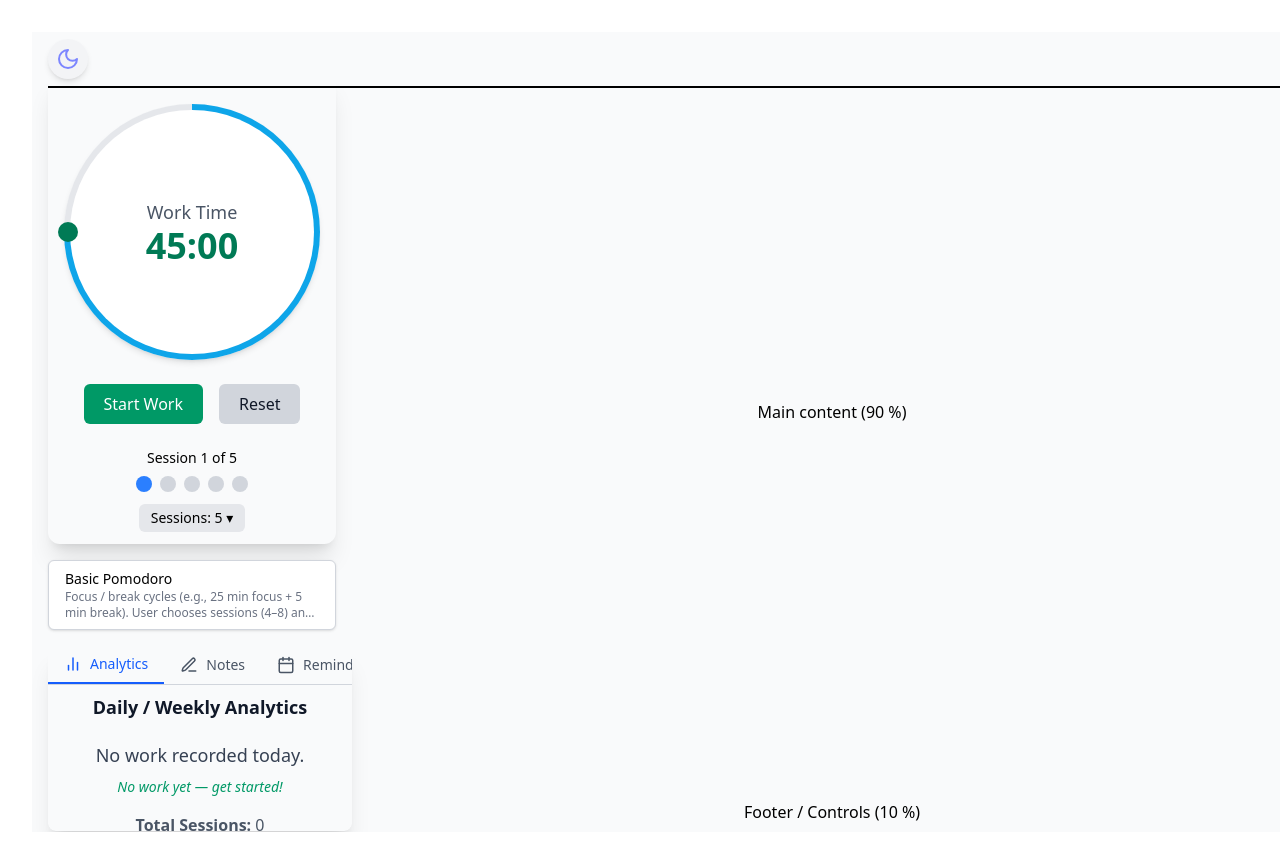
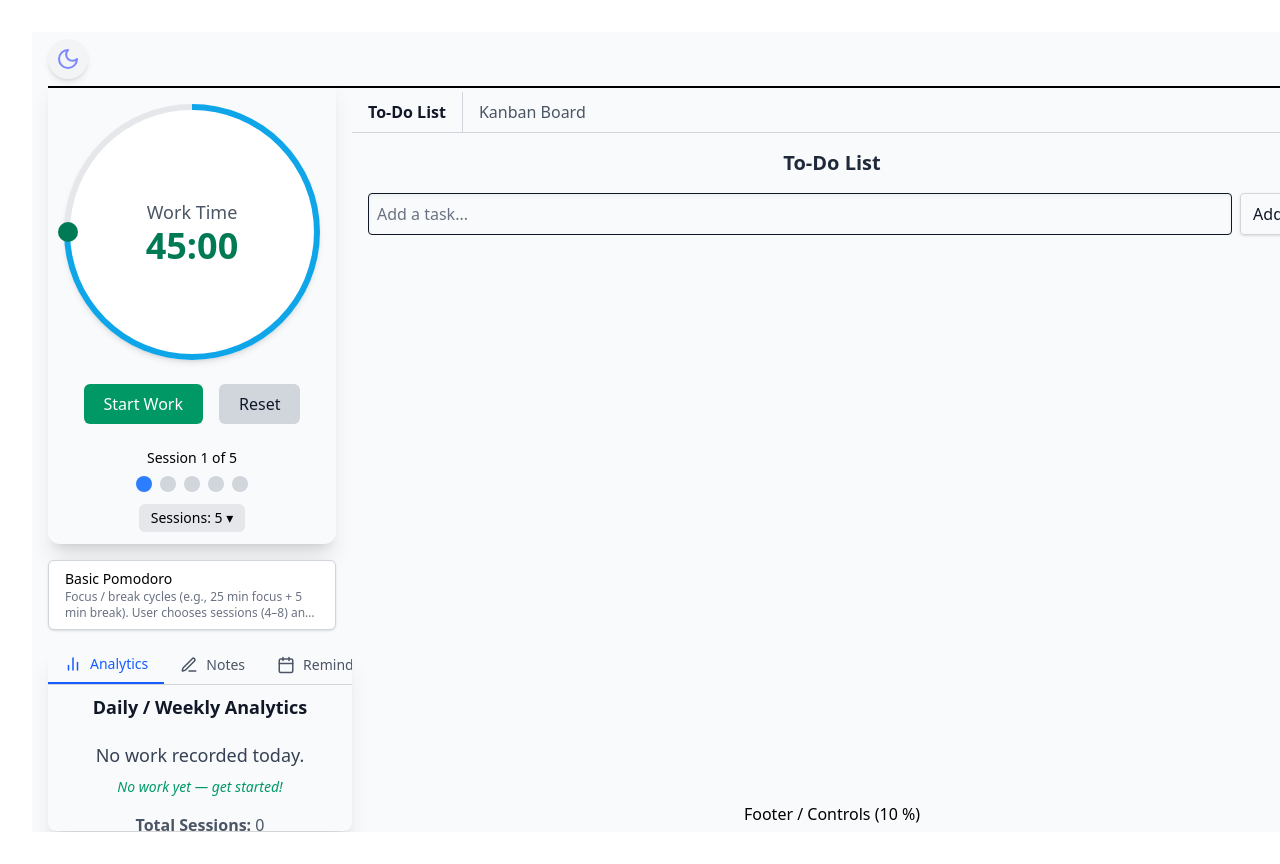
Before and after one commit to UmutAkturk14/study-timer, a React (Vite) app: page / in a window 1280 px wide. Shown: the top 864 px of the page. Built offline with nearby package versions, Linux system fonts and the light colour scheme.

Commit message:
Added todo and kanban

```diff
--- a/package.json
+++ b/package.json
@@ -16,7 +16,8 @@
     "lucide-react": "^0.511.0",
     "react": "^19.1.0",
     "react-dom": "^19.1.0",
-    "tailwindcss": "^4.1.7"
+    "tailwindcss": "^4.1.7",
+    "uuid": "^11.1.0"
   },
   "devDependencies": {
     "@eslint/js": "^9.25.0",
--- a/src/components/page/Page.tsx
+++ b/src/components/page/Page.tsx
@@ -4,6 +4,7 @@ import TimerPanel from "../timer/TimerPanel";
 import TodoPanel from "../todo/TodoPanel";
 import MusicBar from "../musicBar/MusicBar";
 import BottomLeftTabs from "../bottomLeftBar/BottomLeftTabs";
+import TaskPanel from "../todo/TaskProvider";
 
 const Page = () => {
   const [sessionVersion, setSessionVersion] = useState(0);
@@ -23,8 +24,8 @@ const Page = () => {
         </div>
       </div>
 
-      <div className="w-[75%] flex flex-col">
-        <TodoPanel />
+      <div className="w-[75%] flex flex-col flex-grow mt-15">
+        <TaskPanel />
         <MusicBar />
       </div>
     </div>
--- /dev/null
+++ b/src/components/todo/TaskProvider.tsx
@@ -0,0 +1,193 @@
+import { useState, createContext, useContext, useEffect } from "react";
+import { v4 as uuidv4 } from "uuid";
+
+const TaskContext = createContext();
+
+const TaskProvider = ({ children }) => {
+  const [tasks, setTasks] = useState(() => {
+    const saved = localStorage.getItem("tasks");
+    return saved ? JSON.parse(saved) : [];
+  });
+
+  useEffect(() => {
+    localStorage.setItem("tasks", JSON.stringify(tasks));
+  }, [tasks]);
+
+  const addTask = (text) => {
+    setTasks([...tasks, { id: uuidv4(), text, status: "todo" }]);
+  };
+
+  const updateTaskStatus = (id, status) => {
+    setTasks(
+      tasks.map((task) => (task.id === id ? { ...task, status } : task))
+    );
+  };
+
+  const removeTask = (id) => {
+    setTasks(tasks.filter((task) => task.id !== id));
+  };
+
+  return (
+    <TaskContext.Provider
+      value={{ tasks, addTask, updateTaskStatus, removeTask }}
+    >
+      {children}
+    </TaskContext.Provider>
+  );
+};
+
+const useTasks = () => useContext(TaskContext);
+
+const TodoList = () => {
+  const { tasks, addTask, removeTask, updateTaskStatus } = useTasks();
+  const [input, setInput] = useState("");
+
+  const handleAdd = () => {
+    if (input.trim()) {
+      addTask(input.trim());
+      setInput("");
+    }
+  };
+
+  return (
+    <div className="p-4">
+      <h2 className="text-xl font-semibold text-gray-800 dark:text-gray-100 mb-4">
+        To-Do List
+      </h2>
+      <div className="flex gap-2 mb-4">
+        <input
+          className="flex-1 p-2 border rounded shadow-inner bg-transparent text-gray-900 dark:text-gray-100 placeholder-gray-500 dark:placeholder-gray-400"
+          value={input}
+          onChange={(e) => setInput(e.target.value)}
+          placeholder="Add a task..."
+        />
+        <button
+          onClick={handleAdd}
+          className="px-3 py-2 rounded shadow bg-transparent text-gray-900 dark:text-gray-100 border border-gray-300 dark:border-gray-600 hover:shadow-md"
+        >
+          Add
+        </button>
+      </div>
+      <ul className="space-y-2">
+        {tasks
+          .filter((t) => t.status === "todo")
+          .map((task) => (
+            <li
+              key={task.id}
+              className="flex justify-between items-center p-3 rounded shadow-md bg-transparent border border-gray-200 dark:border-gray-700 text-gray-800 dark:text-gray-100"
+            >
+              <span>{task.text}</span>
+              <div className="flex gap-2">
+                <button
+                  onClick={() => updateTaskStatus(task.id, "in-progress")}
+                  className="text-sm text-blue-600 dark:text-blue-400 hover:underline"
+                >
+                  In Progress
+                </button>
+                <button
+                  onClick={() => removeTask(task.id)}
+                  className="text-sm text-red-600 dark:text-red-400 hover:underline"
+                >
+                  Delete
+                </button>
+              </div>
+            </li>
+          ))}
+      </ul>
+    </div>
+  );
+};
+
+const KanbanBoard = () => {
+  const { tasks, updateTaskStatus } = useTasks();
+  const columns = ["todo", "in-progress", "done"];
+
+  const getTitle = (status) => {
+    switch (status) {
+      case "todo":
+        return "To Do";
+      case "in-progress":
+        return "In Progress";
+      case "done":
+        return "Done";
+    }
+  };
+
+  return (
+    <div className="p-4 grid grid-cols-3 gap-4">
+      {columns.map((status) => (
+        <div
+          key={status}
+          className="rounded border border-gray-300 dark:border-gray-600 p-3 shadow-md bg-transparent"
+        >
+          <h3 className="font-semibold text-gray-900 dark:text-gray-100 mb-2">
+            {getTitle(status)}
+          </h3>
+          <div className="space-y-2">
+            {tasks
+              .filter((t) => t.status === status)
+              .map((task) => (
+                <div
+                  key={task.id}
+                  className="p-2 rounded shadow-md bg-transparent border border-gray-200 dark:border-gray-700 text-gray-800 dark:text-gray-100"
+                >
+                  <p>{task.text}</p>
+                  <div className="flex gap-2 mt-1 text-sm">
+                    {columns
+                      .filter((col) => col !== status)
+                      .map((targetStatus) => (
+                        <button
+                          key={targetStatus}
+                          onClick={() =>
+                            updateTaskStatus(task.id, targetStatus)
+                          }
+                          className="text-blue-600 dark:text-blue-400 hover:underline"
+                        >
+                          {getTitle(targetStatus)}
+                        </button>
+                      ))}
+                  </div>
+                </div>
+              ))}
+          </div>
+        </div>
+      ))}
+    </div>
+  );
+};
+
+const TaskPanel = () => {
+  const [tab, setTab] = useState("todo");
+
+  return (
+    <TaskProvider>
+      <div className="h-full w-full">
+        <div className="flex border-b border-gray-300 dark:border-gray-600">
+          <button
+            onClick={() => setTab("todo")}
+            className={`px-4 py-2 transition border-r border-gray-300 dark:border-gray-600 ${
+              tab === "todo"
+                ? "font-semibold text-gray-900 dark:text-gray-100"
+                : "text-gray-600 dark:text-gray-400"
+            }`}
+          >
+            To-Do List
+          </button>
+          <button
+            onClick={() => setTab("kanban")}
+            className={`px-4 py-2 transition ${
+              tab === "kanban"
+                ? "font-semibold text-gray-900 dark:text-gray-100"
+                : "text-gray-600 dark:text-gray-400"
+            }`}
+          >
+            Kanban Board
+          </button>
+        </div>
+        {tab === "todo" ? <TodoList /> : <KanbanBoard />}
+      </div>
+    </TaskProvider>
+  );
+};
+
+export default TaskPanel;
--- a/src/hooks/useTimer.ts
+++ b/src/hooks/useTimer.ts
@@ -44,7 +44,7 @@ export const useTimer = (
         }
         return prev - 1;
       });
-    }, 10);                                  // ← 1 s tick (was 10 ms)
+    }, 1000);                                  // ← 1 s tick (was 10 ms)
     localStorage.removeItem('paused')
 
     return () => clearInterval(id);
```
Also changed, not shown: 1 other file (tests, documents, lock files or other folders).
